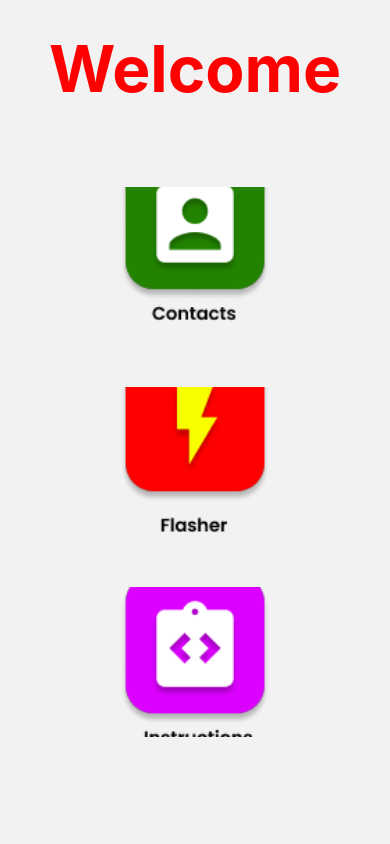
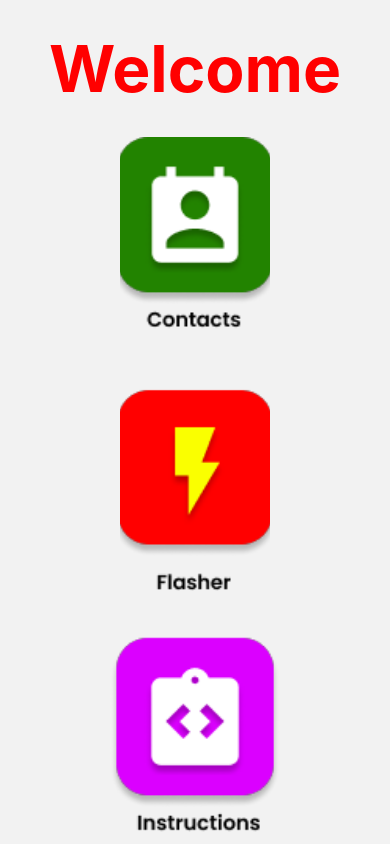
Before and after one commit to githubRutvik/Emergency-SOS-App, a React Native app in the folder EmergencySOSApp/: screen /Dashboard in a window 390 px wide. Built offline with nearby package versions, Linux system fonts and the light colour scheme.

Commit message:
DashBoard
Signed-off-by: nageshchari <nageshchari75@gmail.com>

```diff
--- a/EmergencySOSApp/src/Dashboard.js
+++ b/EmergencySOSApp/src/Dashboard.js
@@ -11,15 +11,15 @@ function Dashboard() {
     <View style={{ flex: 1, alignItems: 'center' }}>
       <Text style={{ color: 'red', fontSize: 64,  marginTop: 30, marginBottom: 30, fontWeight: 'bold' }}>Welcome</Text>
       <Image
-        style={{height:150, width:150, alignSelf:'center', marginTop: 50}}
+        style={{height:250, width:150, alignSelf:'center'}}
         source={require('./assets/Contacts.png')}
       />
       <Image
-        style={{height:150, width:150, alignSelf:'center', marginTop: 50}}
+        style={{height:250, width:150, alignSelf:'center'}}
         source={require('./assets/Flash.png')}
       />
       <Image
-        style={{height:150, width:150, alignSelf:'center', marginTop: 50}}
+        style={{height:200, width:170, alignSelf:'center'}}
         source={require('./assets/Instructions.png')}
       />
     </View>
```
